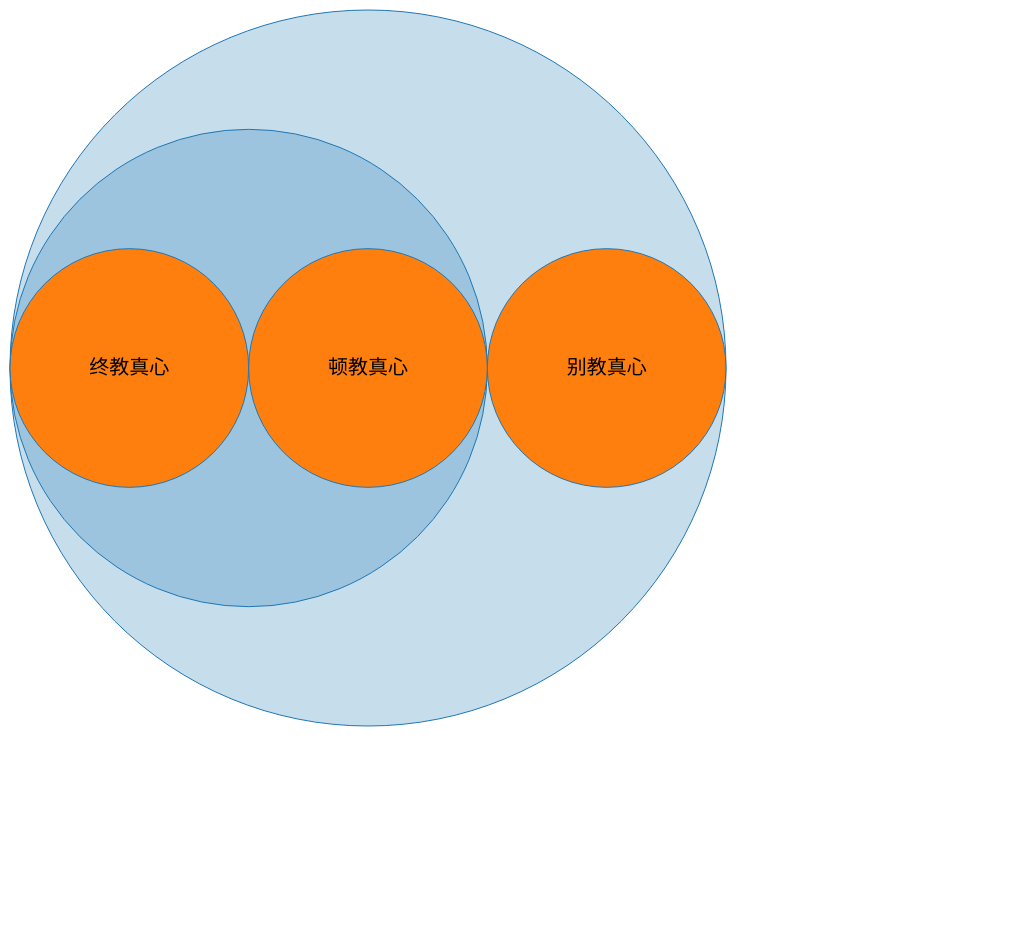
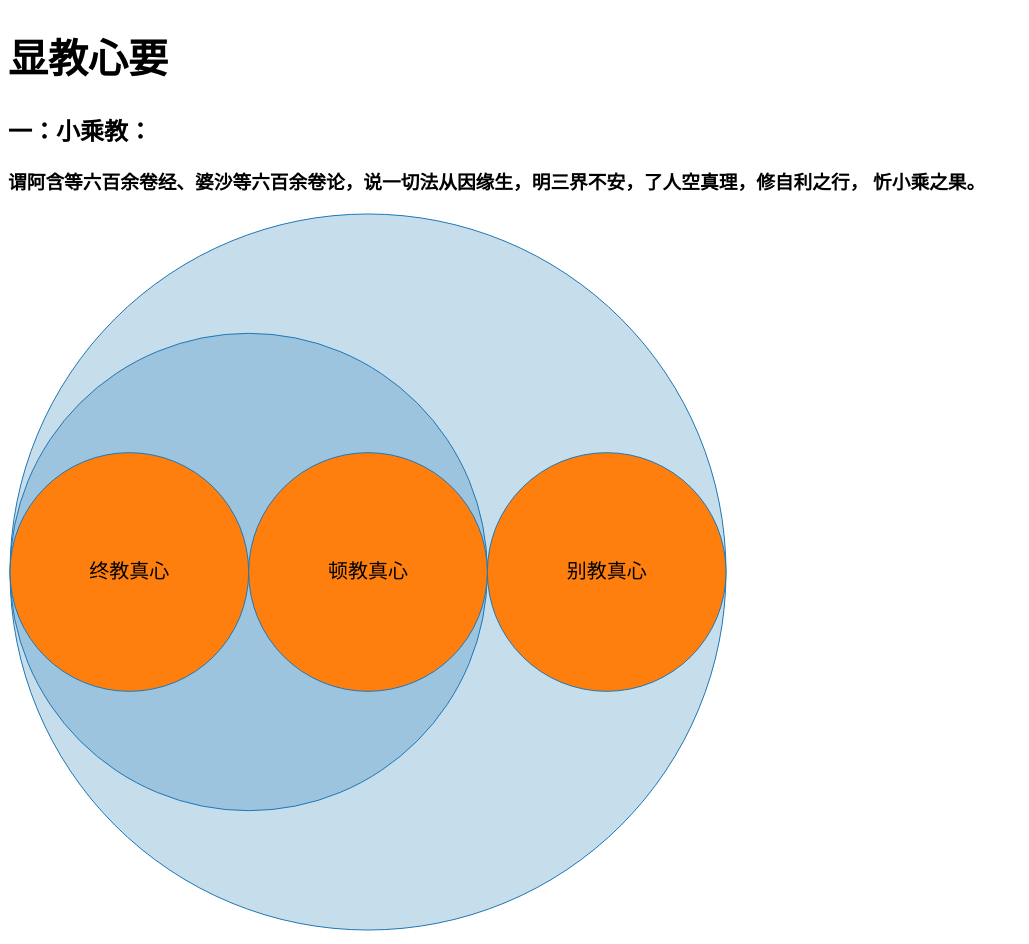
Before and after one commit to GoforPuti/goforputi.github.io, a plain HTML site: page index.html in a window 1280 px wide. Shown: the whole page, without its empty margins (0-1029 px from the left). Before the commit the page ends 800 px from the top, so only its background shows below. Drawn offline with nearby package versions, Linux system fonts and the light colour scheme.

Commit message:
Update index.html

```diff
--- a/index.html
+++ b/index.html
@@ -19,7 +19,26 @@ text {
   text-anchor: middle;
 }
 
+h1 {
+    font-size: 40px;
+}
+
 </style>
+
+<div id="xjxy">
+    <h1>
+        显教心要
+    </h1>
+
+    <h2>
+        一：小乘教：
+        <h3>
+            谓阿含等六百余卷经、婆沙等六百余卷论，说一切法从因缘生，明三界不安，了人空真理，修自利之行，
+            忻小乘之果。
+        </h3>
+    </h2>
+</div>
+
 <div id="plfj">
     <svg width="720" height="720"></svg>
 </div>
@@ -31,9 +50,11 @@ var svg = d3.select("#plfj").select("svg"),
     diameter = +svg.attr("width"),
     g = svg.append("g").attr("transform", "translate(2,2)"),
     format = d3.format(",d");
-
 var pack = d3.pack()
     .size([diameter - 4, diameter - 4]);
+
+//var xjxySvg = d3.select('#xjxy').select("svg"),
+//xjxyg = xjxySvg.append("g").attr("transform", "translate(2,2)"),
 
 d3.json("plfj.json", function(error, root) {
   if (error) throw error;
```
